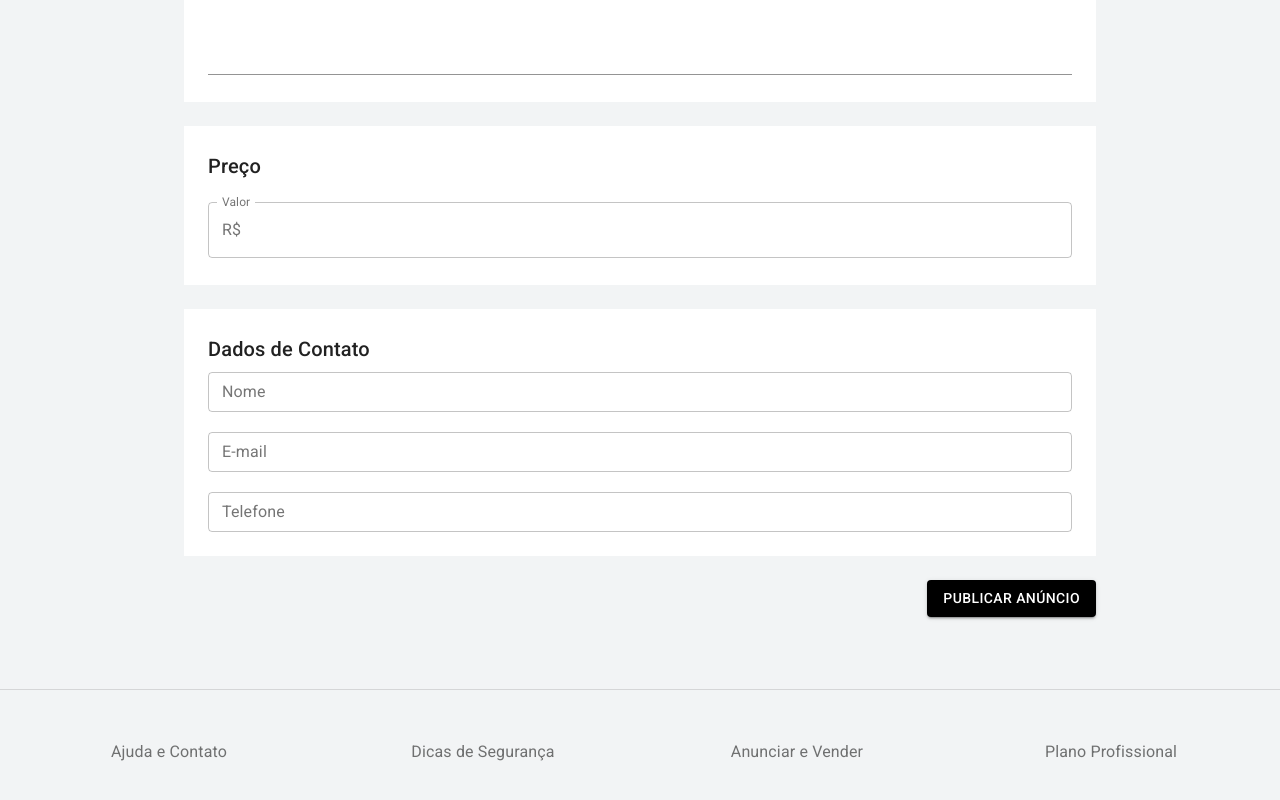
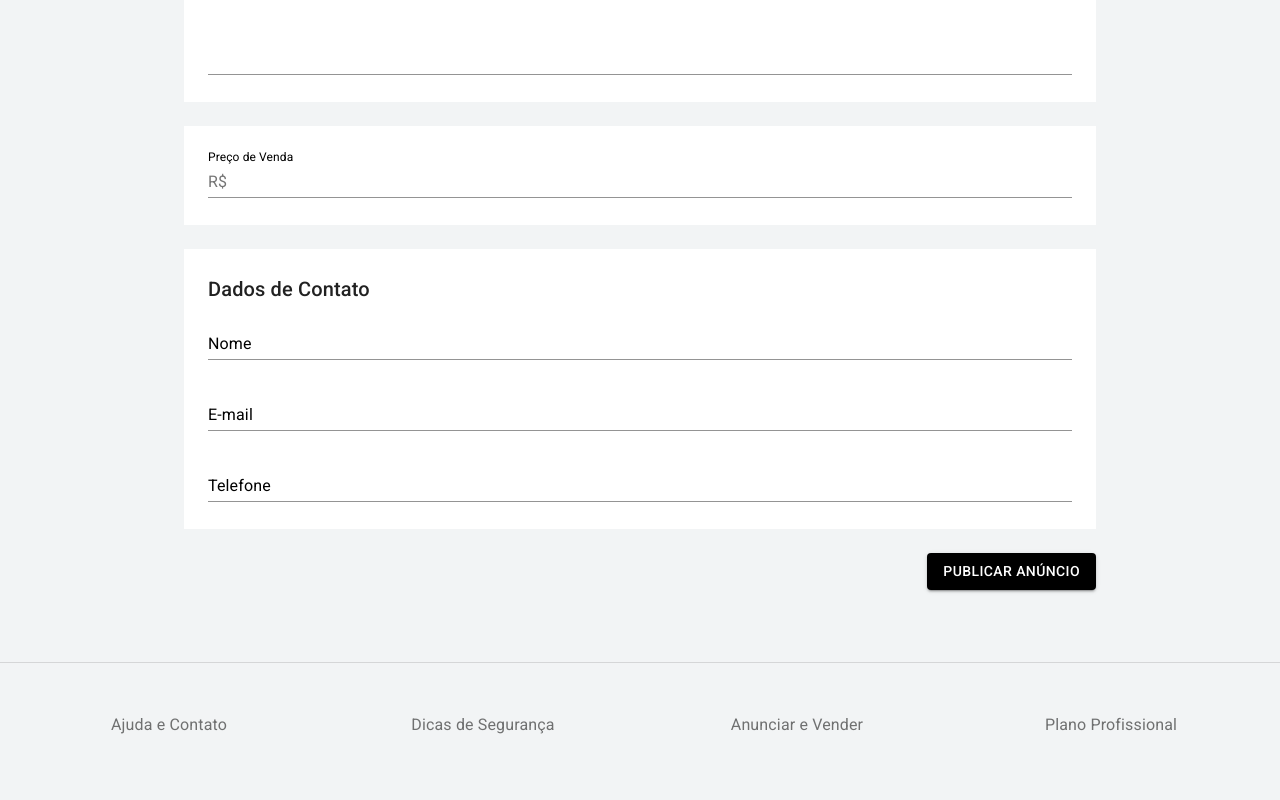
Before and after one commit to HenriqueBZ/anunx, a Next.js app: page /user/publish in a window 1280 px wide. Shown: the part 846-1646 px from the top of the page. Built offline with nearby package versions, Linux system fonts and the light colour scheme.

Commit message:
validacao dos campos price, name e email

```diff
--- a/pages/user/publish.js
+++ b/pages/user/publish.js
@@ -97,6 +97,10 @@
     description: yup.string()
         .min(50, 'Escreva uma descrição com pelo menos 50 caracteres')
         .required('Campo obrigatório'),
+    price: yup.number().required('Campo obrigatório'),
+    email: yup.string().email('Digite um e-mail válido').required('Campo obrigatório'),
+    name: yup.string().required('Campo obrigatório'),
+    phone: yup.number().required('Campo obrigatório')
 })
 
 const Publish = () => {
@@ -131,6 +135,10 @@
                     title: '',
                     category: '',
                     description: '',
+                    price: '',
+                    email: '',
+                    name: '',
+                    phone: '',
                 }}
                 validationSchema={validationSchema}
                 onSubmit={(values) => {
@@ -170,7 +178,7 @@
                                                 onChange={handleChange}
                                             />
                                             <FormHelperText>
-                                                { errors.category }
+                                                { errors.title }
                                             </FormHelperText>
                                         </FormControl>
                                         <br /><br />
@@ -260,6 +268,7 @@
                                                 multiline
                                                 rows={6}
                                                 variant="outlined"
+                                                onChange={handleChange}
                                             />
                                             <FormHelperText>
                                                 { errors.description }
@@ -270,19 +279,16 @@
 
                                 <Container maxWidth="md" className={classes.boxContainer}>
                                     <Box className={classes.box}>
-                                        <Typography component="h6" variant="h6" color="textPrimary">
-                                            Preço
-                                        </Typography>
-                                        <br />
-                                        <FormControl fullWidth variant="outlined">
-                                            <InputLabel>Valor</InputLabel>
-                                            <OutlinedInput
-                                                onChange={() => {}}
+                                        <FormControl error={errors.price} fullWidth>
+                                            <InputLabel className={classes.inputLabel}>Preço de Venda</InputLabel>
+                                            <Input
+                                                name="price"
+                                                variant="outlined"
+                                                onChange={handleChange}
                                                 startAdornment={<InputAdornment position="start">R$</InputAdornment>}
-                                                labelWidth={40}
                                             />
                                             <FormHelperText>
-                                                { errors.description }
+                                                { errors.price }
                                             </FormHelperText>
                                         </FormControl>
                                     </Box>
@@ -293,26 +299,47 @@
                                         <Typography component="h6" variant="h6" color="textPrimary" gutterBottom>
                                             Dados de Contato
                                         </Typography>
-                                        <TextField
-                                            label="Nome"
-                                            variant="outlined"
-                                            size="small"
-                                            fullWidth
-                                        />
+
+                                        <FormControl error={errors.name} fullWidth>
+                                            <InputLabel className={classes.inputLabel}>Nome</InputLabel>
+                                            <Input
+                                                name="name"
+                                                value={values.name}
+                                                onChange={handleChange}
+                                            />
+                                            <FormHelperText>
+                                                { errors.name }
+                                            </FormHelperText>
+                                        </FormControl>
+
                                         <br /><br />
-                                        <TextField
-                                            label="E-mail"
-                                            variant="outlined"
-                                            size="small"
-                                            fullWidth
-                                        />
+
+                                        <FormControl error={errors.email} fullWidth>
+                                            <InputLabel className={classes.inputLabel}>E-mail</InputLabel>
+                                            <Input
+                                                name="email"
+                                                value={values.email}
+                                                onChange={handleChange}
+                                            />
+                                            <FormHelperText>
+                                                { errors.email }
+                                            </FormHelperText>
+                                        </FormControl>
+
                                         <br /><br />
-                                        <TextField
-                                            label="Telefone"
-                                            variant="outlined"
-                                            size="small"
-                                            fullWidth
-                                        />
+
+                                        <FormControl error={errors.phone} fullWidth>
+                                            <InputLabel className={classes.inputLabel}>Telefone</InputLabel>
+                                            <Input
+                                                name="phone"
+                                                value={values.phone}
+                                                onChange={handleChange}
+                                            />
+                                            <FormHelperText>
+                                                { errors.phone }
+                                            </FormHelperText>
+                                        </FormControl>
+
                                     </Box>
                                 </Container>
 
```
